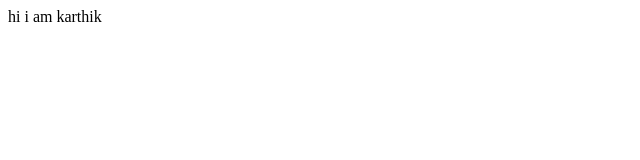
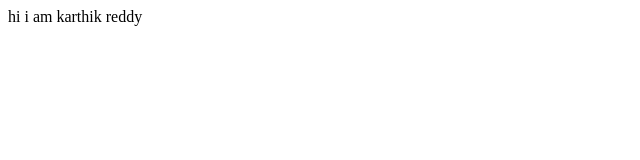
Before and after one commit to 1trkreddy/student-name---site, a plain HTML site: page index.html in a window 1280 px wide. Shown: the full height of the page, 0-640 px from the left. Drawn offline with Linux system fonts and the light colour scheme.

Commit message:
docs uptaded my name

```diff
--- a/index.html
+++ b/index.html
@@ -6,6 +6,6 @@
     <title>studentsite</title>
 </head>
 <body>
-   hi i am karthik
+   hi i am karthik reddy
 </body>
 </html>
```
